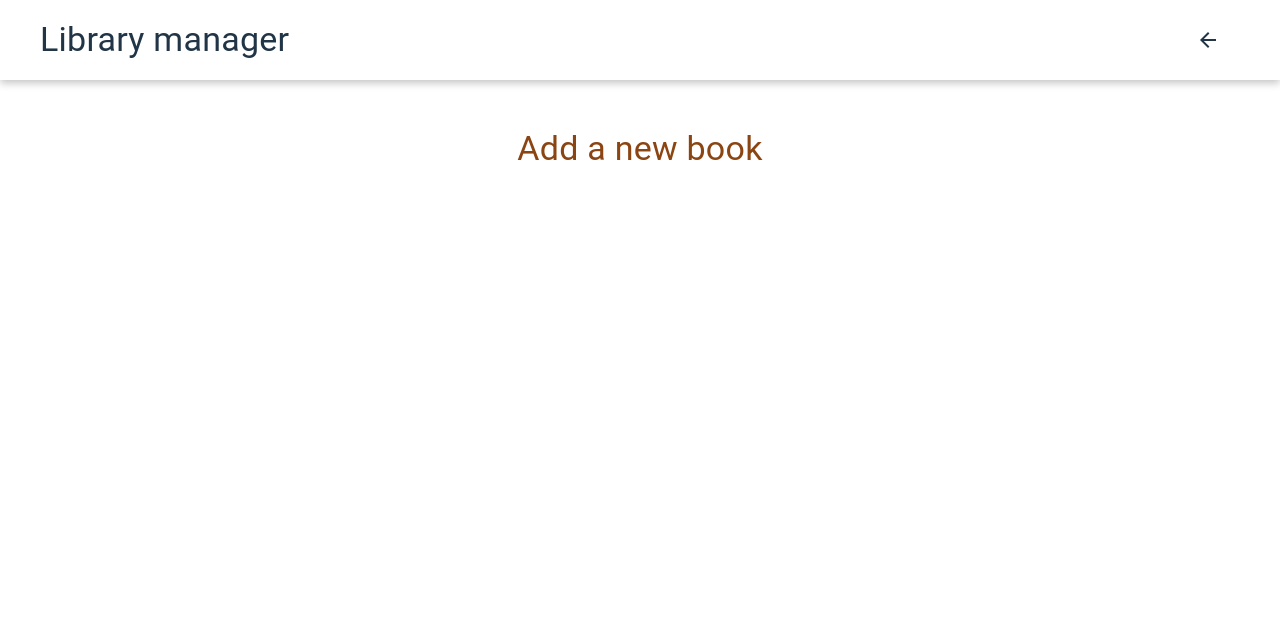
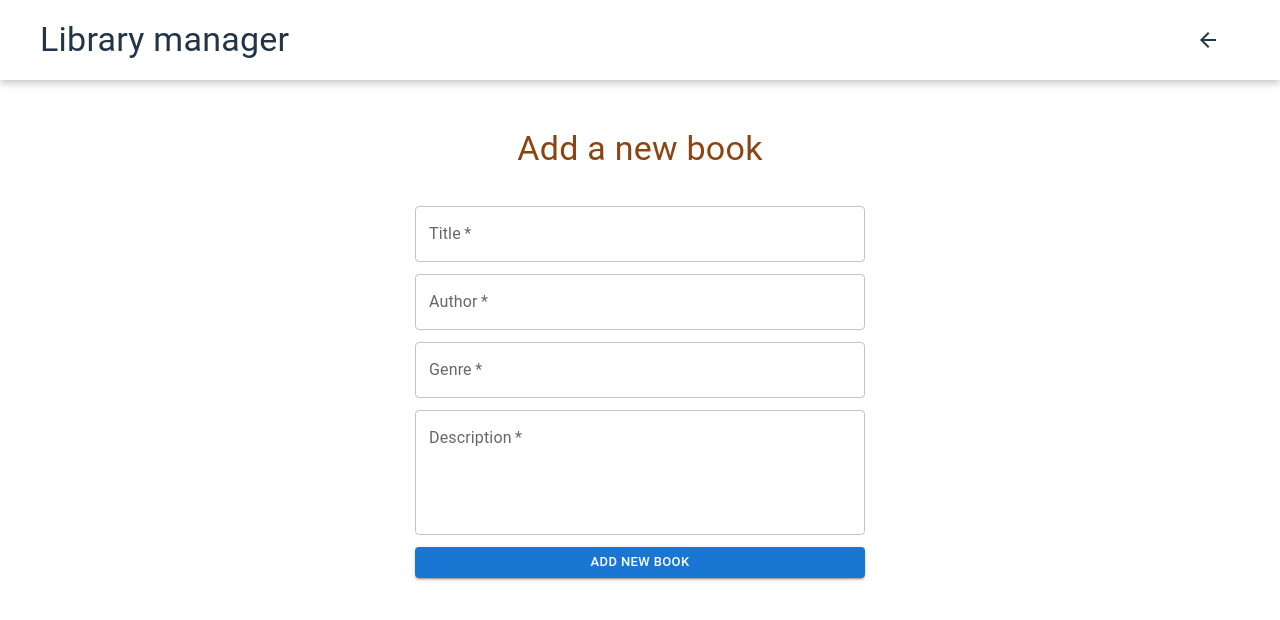
Before and after one commit to ConstantinHuidu/Library-Manager, a React (Vite) app: page /add-book in a window 1280 px wide. Shown: the top 620 px of the page. Built offline with nearby package versions, Linux system fonts and the light colour scheme.

Commit message:
formik, yup, add new book

```diff
--- a/package.json
+++ b/package.json
@@ -16,11 +16,13 @@
     "@mui/material": "^5.15.6",
     "@mui/x-data-grid": "^6.19.1",
     "axios": "^1.6.5",
+    "formik": "^2.4.5",
     "react": "^18.2.0",
     "react-dom": "^18.2.0",
     "react-router-dom": "^6.21.3",
     "react-toastify": "^10.0.4",
-    "swr": "^2.2.4"
+    "swr": "^2.2.4",
+    "yup": "^1.3.3"
   },
   "devDependencies": {
     "@types/react": "^18.2.43",
--- /dev/null
+++ b/src/features/addBook/AddForm.tsx
@@ -0,0 +1,82 @@
+import { Stack, TextField } from "@mui/material";
+import { Button } from "../../components/Button";
+import { addBook } from "../../api/addBook.service";
+import { useFormik } from "formik";
+
+import { Book } from "../types";
+import { addBookValidation } from "./addBookValidation";
+
+const initialValues: Book = {
+  title: "",
+  author: "",
+  description: "",
+  genre: "",
+};
+
+export const AddForm = () => {
+  const { values, handleSubmit, handleChange, resetForm, errors } = useFormik({
+    initialValues: initialValues,
+    validationSchema: addBookValidation,
+    onSubmit: (values) => {
+      addBook(values);
+      resetForm();
+    },
+  });
+
+  return (
+    <Stack
+      marginTop="36px"
+      component="form"
+      noValidate
+      onSubmit={handleSubmit}
+      autoComplete="off"
+      width="450px"
+      gap="12px"
+    >
+      <TextField
+        required
+        id="title"
+        name="title"
+        label="Title"
+        value={values.title}
+        onChange={handleChange}
+        error={!!errors.title}
+        helperText={errors.title}
+      />
+      <TextField
+        required
+        id="author"
+        name="author"
+        label="Author"
+        value={values.author}
+        onChange={handleChange}
+        error={!!errors.author}
+        helperText={errors.author}
+      />
+      <TextField
+        required
+        id="genre"
+        name="genre"
+        label="Genre"
+        value={values.genre}
+        onChange={handleChange}
+        error={!!errors.genre}
+        helperText={errors.genre}
+      />
+      <TextField
+        required
+        multiline
+        rows={4}
+        id="description"
+        name="description"
+        label="Description"
+        value={values.description}
+        onChange={handleChange}
+        error={!!errors.description}
+        helperText={errors.description}
+      />
+
+      <Button type="submit">Add new book</Button>
+    </Stack>
+  );
+};
--- /dev/null
+++ b/src/features/addBook/addBookValidation.tsx
@@ -0,0 +1,11 @@
+import * as Yup from "yup";
+import { Book } from "../types";
+
+export const addBookValidation = Yup.object<Book>({
+  title: Yup.string().min(1).required("Your book should have a name"),
+  author: Yup.string().min(1).required("Your book should have an author"),
+  genre: Yup.string().min(1).required("Your book should have a genre"),
+  description: Yup.string()
+    .min(1)
+    .required("Please provide a short description"),
+});
--- /dev/null
+++ b/src/features/types/index.ts
@@ -0,0 +1,7 @@
+export type Book = {
+  id?: string;
+  title: string;
+  author: string;
+  genre: string;
+  description: string;
+};
--- a/src/pages/AddNewBook.tsx
+++ b/src/pages/AddNewBook.tsx
@@ -1,9 +1,11 @@
 import { Heading } from "../components/Heading";
+import { AddForm } from "../features/addBook/AddForm";
 
 const AddNewBook = () => {
   return (
     <>
       <Heading label="Add a new book" />
+      <AddForm />
     </>
   );
 };
```
Also changed, not shown: 1 other file (tests, documents, lock files or other folders).
